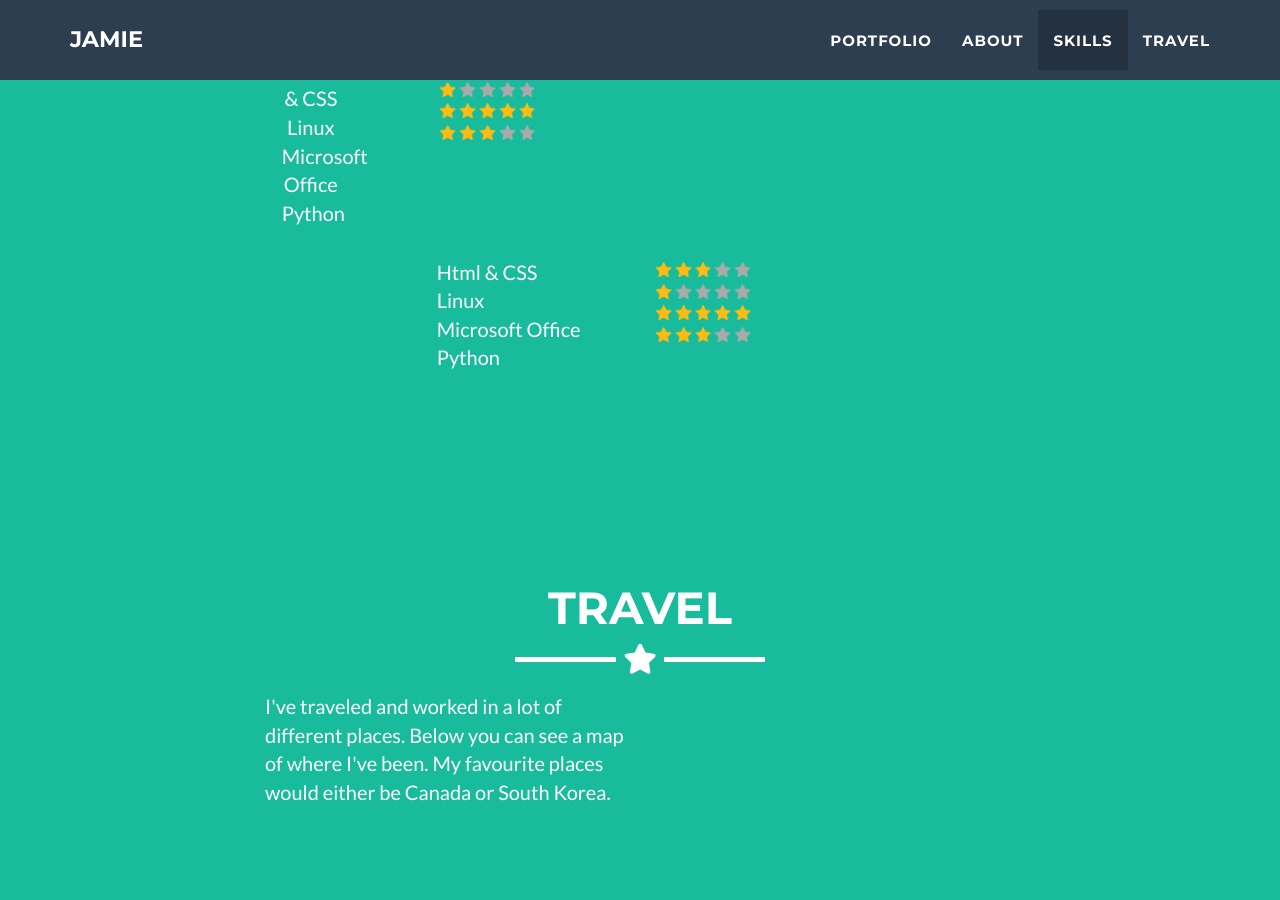
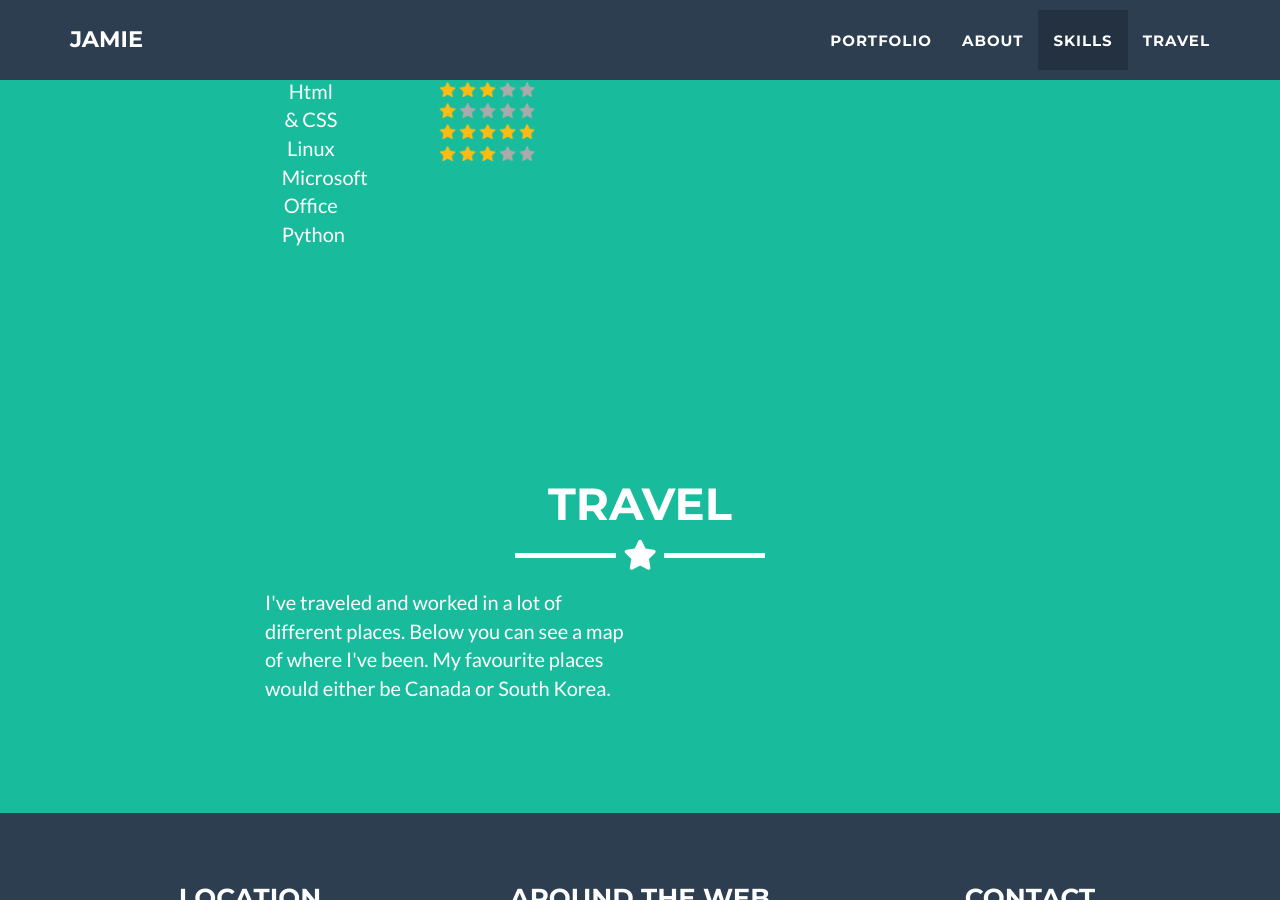
Before and after one commit to jamiedumayne/jamiedumayne.github.io, a Jekyll site: the page built from _posts/2014-07-18-project-1.markdown, in a window 1280 px wide and 900 px high, scrolled down 2490 px. Built offline with Jekyll 4.4.1, drawn with Linux system fonts in a browser that asks for light colours.

Commit message:
Update skills.html

```diff
--- a/_includes/skills.html
+++ b/_includes/skills.html
@@ -9,7 +9,7 @@
     </div>
     <div class="float-container">
       <div class="float-child">
-        <p>Programming</p>
+        <h3>Programming</h3>
         <div class="col-lg-4 col-xs-2"></div>
           <div class="col-lg-2 col-xs-4">
             <p>Html &amp; CSS <br>
@@ -46,44 +46,8 @@
         </div>
       </div>
       <div class="float-child">
-        <p>Design</p>
+        <h3>Design</h3>
       </div>
-    </div>
-    <div class="row">
-        <div class="col-lg-4 col-xs-2"></div>
-          <div class="col-lg-2 col-xs-4">
-            <p>Html &amp; CSS <br>
-              Linux <br>
-              Microsoft Office <br>
-              Python </p>
-          </div>
-
-          <div class="col-lg-6 col-xs-4">
-            <img src=img/star_full.png alt="Gold star" height="15">
-            <img src=img/star_full.png alt="Gold star" height="15">
-            <img src=img/star_full.png alt="Gold star" height="15">
-            <img src=img/star_empty.png alt="Gold star" height="15">
-            <img src=img/star_empty.png alt="Gold star" height="15"><br>
-
-            <img src=img/star_full.png alt="Gold star" height="15">
-            <img src=img/star_empty.png alt="Gold star" height="15">
-            <img src=img/star_empty.png alt="Gold star" height="15">
-            <img src=img/star_empty.png alt="Gold star" height="15">
-            <img src=img/star_empty.png alt="Gold star" height="15"><br>
-
-            <img src=img/star_full.png alt="Gold star" height="15">
-            <img src=img/star_full.png alt="Gold star" height="15">
-            <img src=img/star_full.png alt="Gold star" height="15">
-            <img src=img/star_full.png alt="Gold star" height="15">
-            <img src=img/star_full.png alt="Gold star" height="15"><br>
-
-            <img src=img/star_full.png alt="Gold star" height="15">
-            <img src=img/star_full.png alt="Gold star" height="15">
-            <img src=img/star_full.png alt="Gold star" height="15">
-            <img src=img/star_empty.png alt="Gold star" height="15">
-            <img src=img/star_empty.png alt="Gold star" height="15">
-          </div>
-        </div>
     </div>
   </div>
 </section>
```
